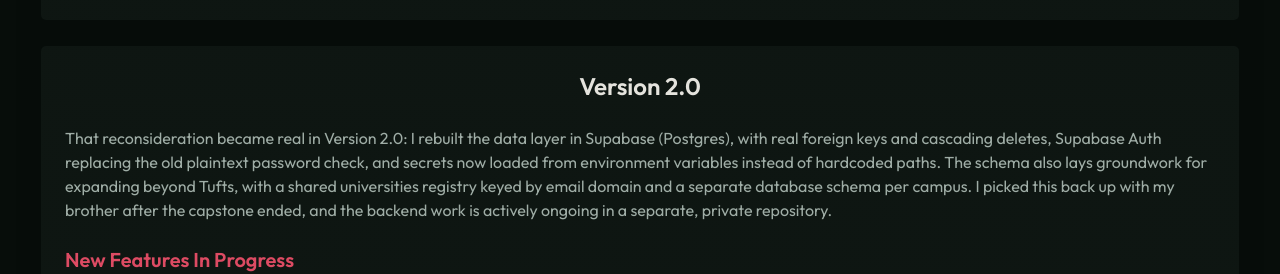
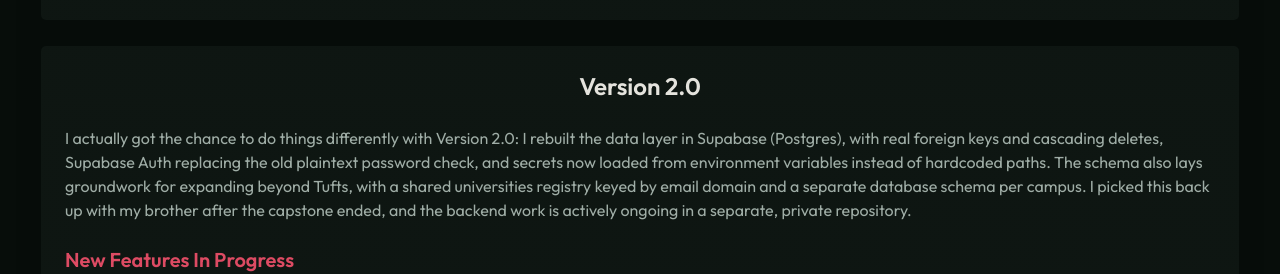
Before and after one commit to roanye/portfolio_website, a React (Vite) app: page /projects/handdown in a window 1280 px wide. Shown: the part 4060-4334 px from the top of the page. Built offline with nearby package versions, Linux system fonts and the light colour scheme.

Commit message:
fix: rework Version 2.0 intro wording on Handdown page

```diff
--- a/src/pages/projects/Handdown.jsx
+++ b/src/pages/projects/Handdown.jsx
@@ -586,7 +586,7 @@
                     <h3 className="text-2xl font-semibold mb-6">Version 2.0</h3>
                     <div className="space-y-6 text-left text-muted-foreground">
                       <p>
-                        That reconsideration became real in Version 2.0: I rebuilt the data layer in Supabase
+                        I actually got the chance to do things differently with Version 2.0: I rebuilt the data layer in Supabase
                         (Postgres), with real foreign keys and cascading deletes, Supabase Auth replacing the old
                         plaintext password check, and secrets now loaded from environment variables instead of
                         hardcoded paths. The schema also lays groundwork for expanding beyond Tufts, with a shared
```
